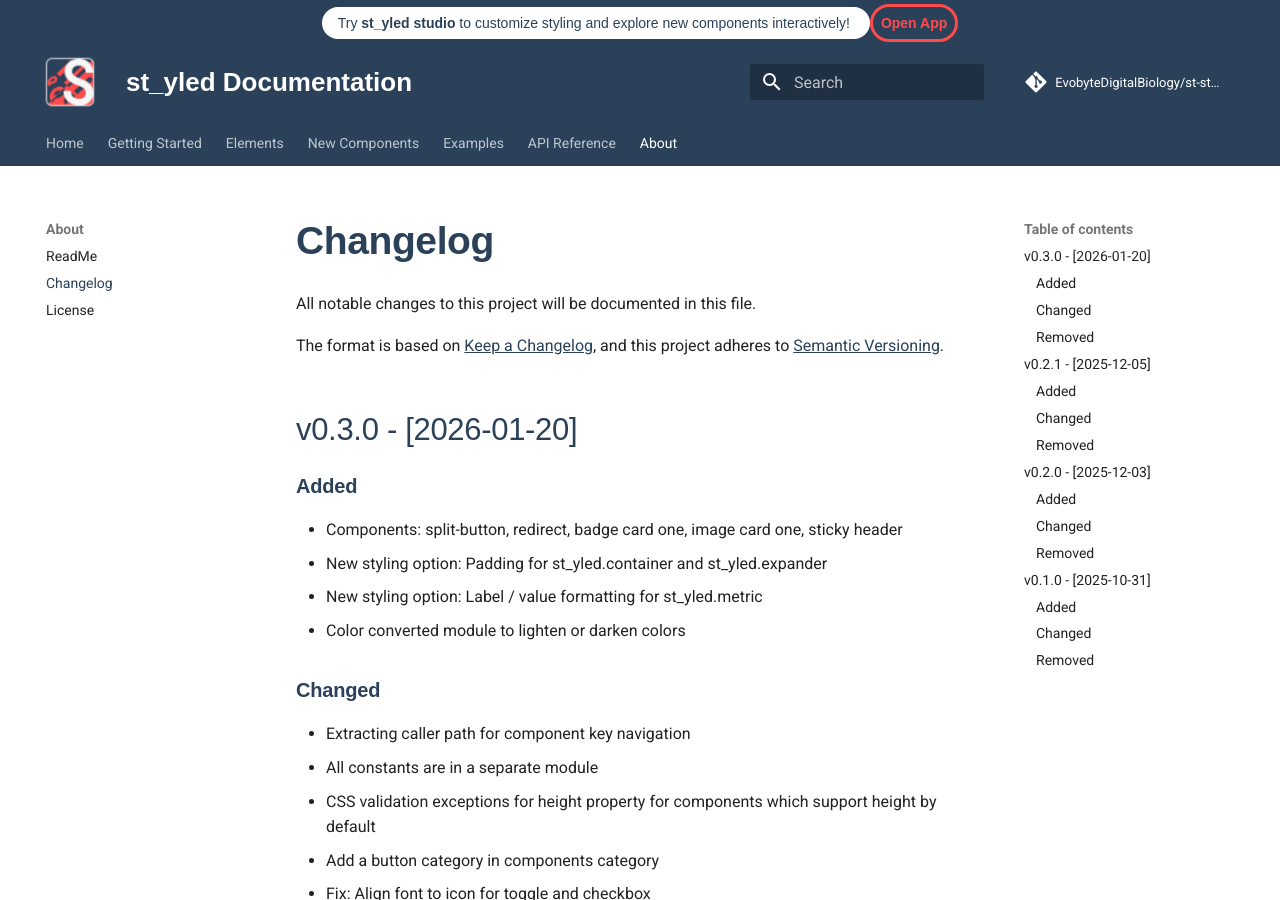
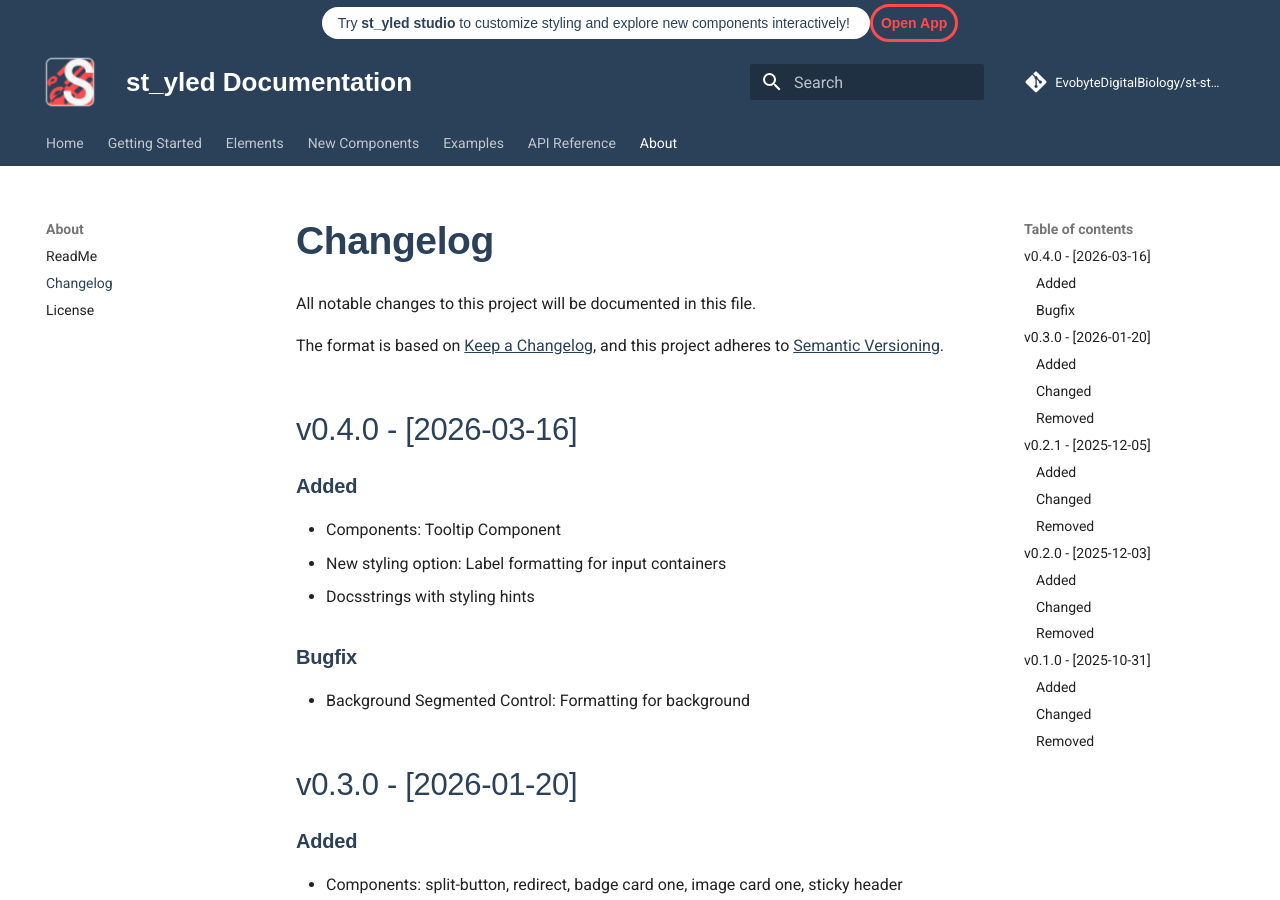
Before and after one commit to EvobyteDigitalBiology/st-styled, an MkDocs documentation site: the page built from docs/changelog.md, in a window 1280 px wide and 900 px high. Built offline with MkDocs 1.6.1 and Material for MkDocs 9.7.7, drawn with Linux system fonts in a browser that asks for light colours; comment, search, counter and statistics services are not loaded.

Commit message:
Doc: Update changelog

```diff
--- a/docs/changelog.md
+++ b/docs/changelog.md
@@ -4,6 +4,18 @@ All notable changes to this project will be documented in this file.
 
 The format is based on [Keep a Changelog](https://keepachangelog.com/en/1.1.0/),
 and this project adheres to [Semantic Versioning](https://semver.org/spec/v2.0.0.html).
+
+## v0.4.0 - [2026-03-16]
+
+### Added
+
+- Components: Tooltip Component
+- New styling option: Label formatting for input containers
+- Docsstrings with styling hints
+
+### Bugfix
+- Background Segmented Control: Formatting for background
+
 
 ## v0.3.0 - [2026-01-20]
 
```
